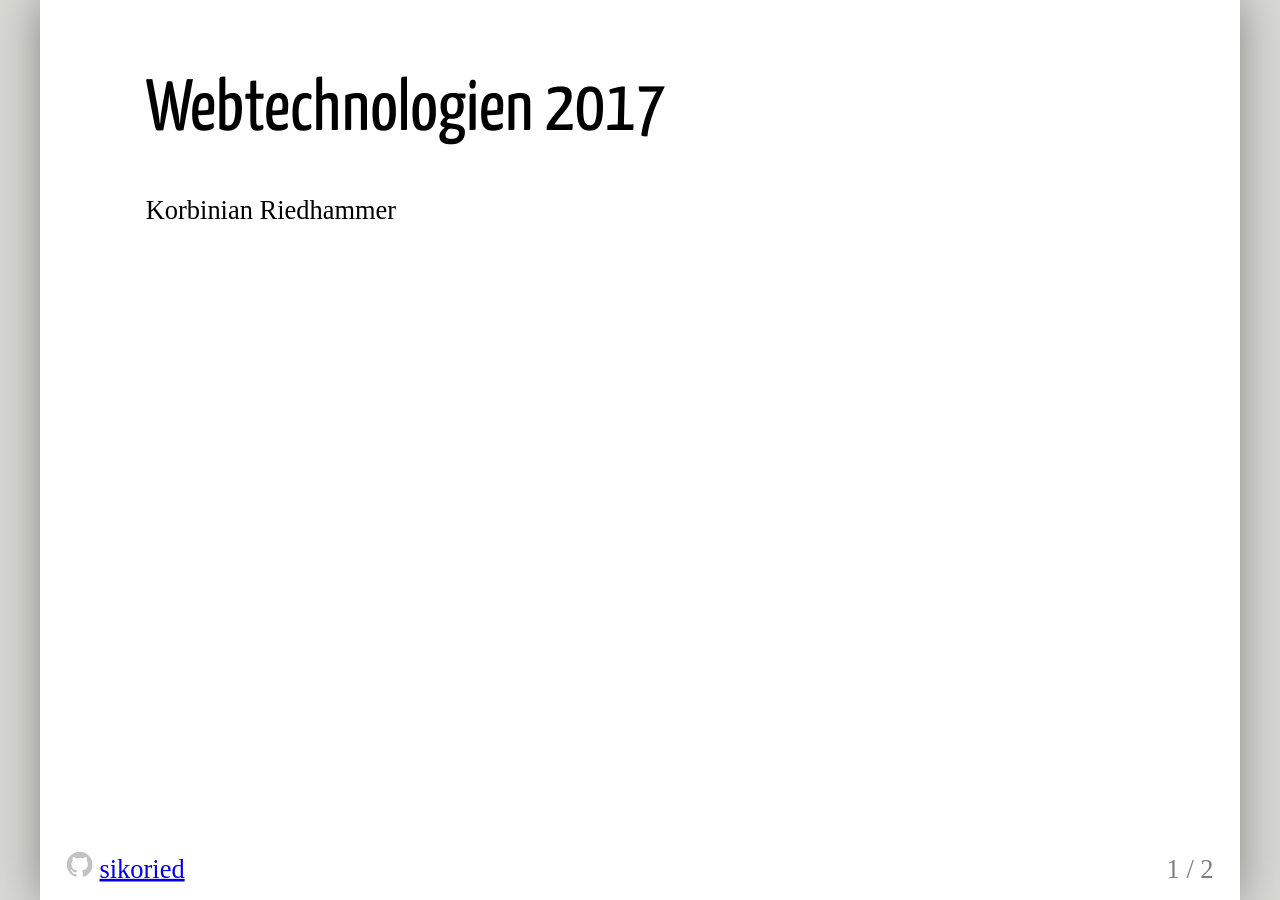
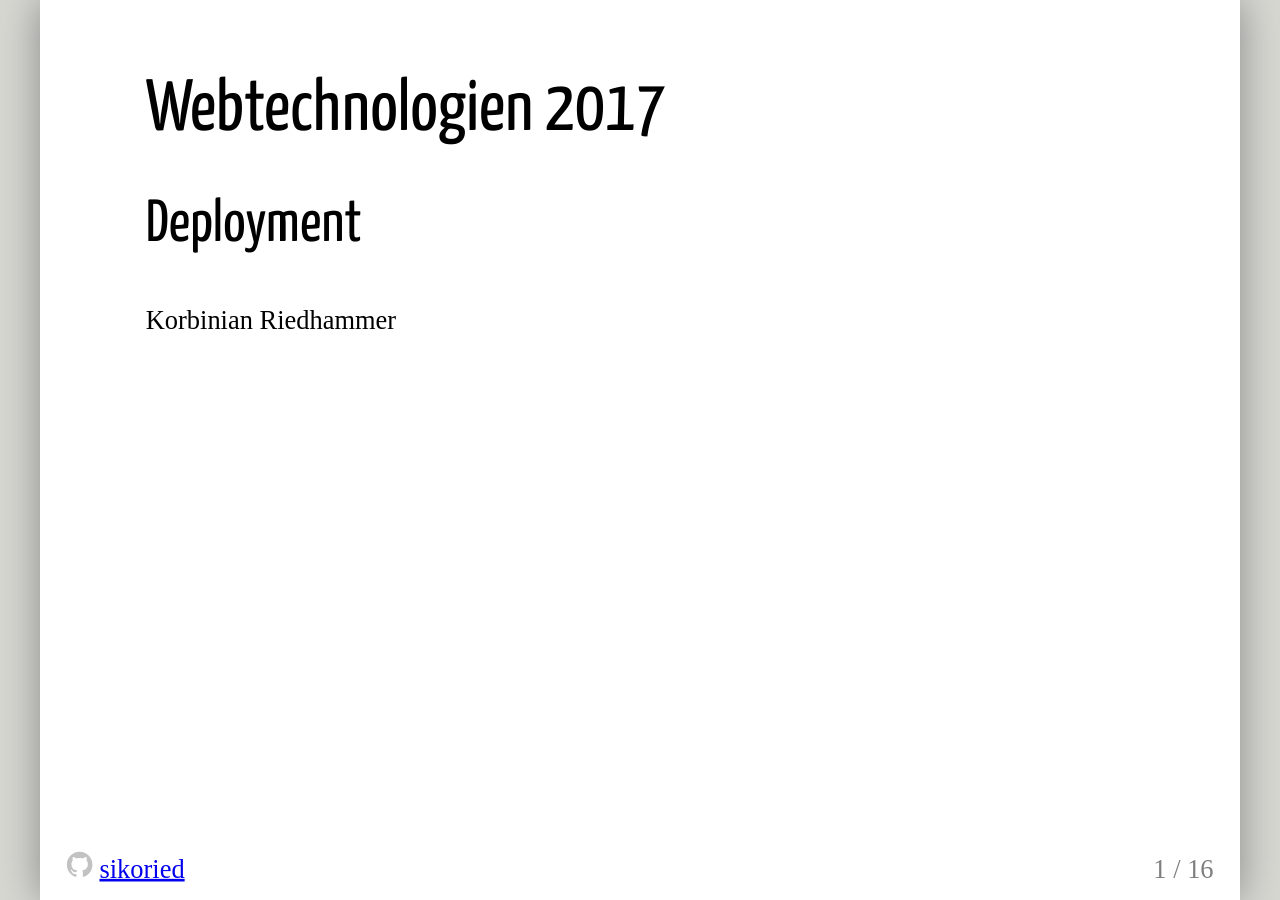
Before and after one commit to SimonGrad/hsro-inf-wt.github.io, a Jekyll site: the page built from 09s-deployment.html, in a window 1280 px wide. Built offline with Jekyll 4.4.1, drawn with Linux system fonts in a browser that asks for light colours; some web fonts are replaced; some of the changed lines change nothing that is shown.

Commit message:
Slides for docker

````diff
--- a/09s-deployment.html
+++ b/09s-deployment.html
@@ -20,6 +20,264 @@
 
 # Webtechnologien 2017
 
+## Deployment
+
 Korbinian Riedhammer
 
 ---
+
+# Defining Packages
+
+Node package manager (npm) uses `package.json` configuration.
+
+```json
+{
+  `"name": "node-app"`,
+  `"version": "1.0.0"`,
+  `"description": "Node.js on Docker"`,
+  "author": "First Last <first.last@example.com>",
+  "main": "server.js",
+  "scripts": {
+    "start": "node server.js"
+  },
+  "dependencies": {
+    "express": "latest",
+    "mongodb": "latest"
+  }
+}
+```
+
+Details of _this_ project/package.
+
+---
+
+# Managing Dependencies
+
+Node package manager (npm) uses `package.json` configuration.
+
+```json
+{
+  "name": "node-app",
+  "version": "1.0.0",
+  "description": "Node.js on Docker",
+  "author": "First Last <first.last@example.com>",
+  "main": "server.js",
+  "scripts": {
+    "start": "node server.js"
+  },
+  `"dependencies":` {
+    `"express": "latest",`
+    `"mongodb": "latest"`
+  }
+}
+```
+
+`dependencies` list node packages required to run this project.
+
+**Before**: manually install required packages. `npm install express; ...`
+
+**After**: batch-install all required packages. `npm install`
+
+---
+
+# Automating Startup
+
+Node package manager (npm) uses `package.json` configuration.
+
+```json
+{
+  "name": "node-app",
+  "version": "1.0.0",
+  "description": "Node.js on Docker",
+  "author": "First Last <first.last@example.com>",
+  `"main": "server.js",`
+  `"scripts":` {
+    `"start": "node server.js"`
+  },
+  "dependencies": {
+    "express": "latest",
+    "mongodb": "latest"
+  }
+}
+```
+
+`scripts` list commands needed to run the app.
+
+**Before**: `node server.js` to run the app.
+
+**After**: `npm start` to run the app.
+
+---
+
+# Docker
+
+https://www.docker.com -- lightweight virtualization
+
+.w70[
+![package-software](/assets/package-software.png)
+]
+
+.center[[source](https://www.docker.com/what-container)]
+
+---
+
+# Virtual Machines vs. Containers
+
+<div>
+<img alt='docker-vm' src='/assets/docker-vm.png' style="width: 49%">
+<img alt='docker-container' src='/assets/docker-container.png' style="width: 49%">
+</div>
+
+Containers share the host OS and infrastructure
+
+.center[[source](https://www.docker.com/what-container)]
+
+---
+
+# Containers
+
+**Pros**:
+
+- very fast startup time (no VM boot time)
+- "feels" like a VM; package dependencies
+- image distribution/rollout via registry
+- orchestration tools
+
+.skip[
+
+**Cons**:
+
+- security, if mounting volumes from the host
+]
+
+---
+
+# Docker
+
+![engine-components](/assets/engine-components-flow.png)
+
+---
+
+# Docker Architecture
+
+![architecture](/assets/docker-architecture.svg)
+
+---
+
+# Controlling Docker
+
+`docker pull`: Retrieve image from repository
+
+`docker build`: Build a new image using a `Dockerfile`
+
+`docker run`: Start a new container (based off an image)
+
+---
+
+# Docker Images
+
+```
+FROM node:carbon
+
+# Create app directory
+WORKDIR /usr/src/app
+
+# copy package info into container
+COPY package*.json ./
+
+# install packages
+RUN npm install
+
+# copy other stuff from directory into container
+COPY . .
+
+# expose node default port
+EXPOSE 3000
+
+# entry point when starting container
+CMD [ "npm", "start" ]
+```
+
+```bash
+$ docker build -t image-name .        # build image
+$ docker run -p 3000:3000 image-name  # run container (w/ ports exposed)
+```
+
+---
+
+# Docker Containers
+
+Containers are instantiated images.
+
+```bash
+docker run -it alpine  # runs an interactive container with mini-linux
+docker run -d mongo    # runs mongo as a service
+```
+
+You can execute commands in containers, or copy data in/out:
+
+```bash
+docker exec -it 42f /bin/bash
+docker cp local.file 42f:/containered/file
+```
+
+Ports need to be configured.
+
+```bash
+# docker run -p source:dest image
+$ docker run -d -p 27017:27017 mongo
+```
+
+Containers have `stdout`:
+
+```bash
+$ docker logs 42f
+```
+
+---
+
+# Docker Services
+
+You can aggregate containers to a _service_ using `docker-compose`.
+
+```yaml
+version: "3"
+services:
+  app:
+    container_name: vue-canteen
+    restart: always
+    build: .
+    ports:
+      - "3000:3000"
+    links:
+      - mongo
+  mongo:
+    container_name: mongo
+    image: mongo
+```
+
+```bash
+$ docker-compose up      # starts interactive session
+$ docker-compose start
+$ docker-compose stop
+```
+
+---
+
+# Node.js on Heroku
+
+<https://devcenter.heroku.com/articles/getting-started-with-nodejs>
+
+---
+
+# Databases on Heroku
+
+<https://devcenter.heroku.com/articles/getting-started-with-nodejs#provision-a-database>
+
+Currently only postgres (for free).
+
+---
+
+# Docker Swarm
+
+<https://docs.docker.com/docker-cloud/cloud-swarm/>
--- a/_layouts/presentationA.html
+++ b/_layouts/presentationA.html
@@ -67,18 +67,13 @@
       .skip {
         margin-top: 3em;
       }
-      .w40 {
-        width: 40%;
-      }
-      .w50 {
-        width: 50%;
-      }
-      .w60 {
-        width: 60%;
-      }
-      .w65 {
-        width: 65%;
-      }
+      .w40 { width: 40%; }
+      .w50 { width: 50%; }
+      .w60 { width: 60%; }
+      .w65 { width: 65%; }
+      .w70 { width: 70%; }
+      .w80 { width: 80%; }
+      .w90 { width: 90%; }
       .overflow {
         overflow-y: scroll;
         max-width: 100%;
````
Also changed, not shown: assets/docker-architecture.svg (added), assets/docker-container.png (added), assets/docker-vm.png (added), assets/engine-components-flow.png (added), assets/package-software.png (added).
